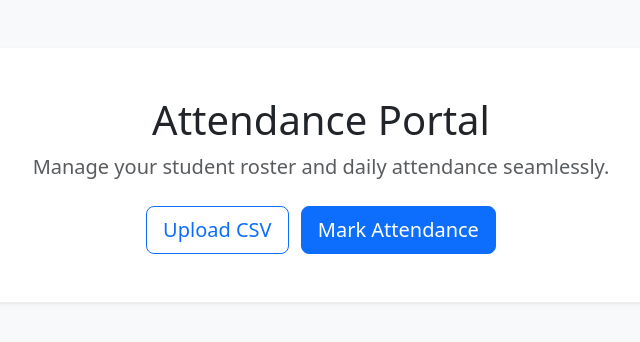
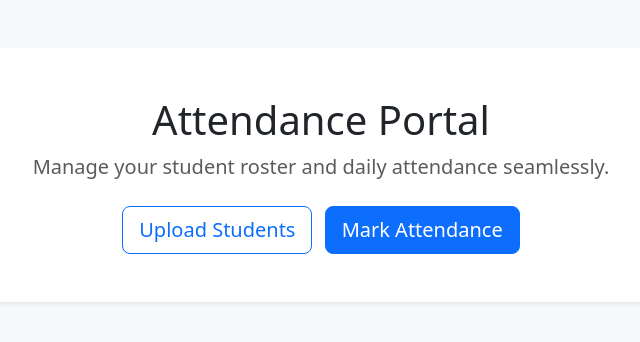
Before and after one commit to Yuki40411/Attendance-Prototype, a Flask app: page / in a window 1280 px wide. Shown: the part 56-398 px from the top of the page, without its empty margins (319-959 px from the left). Run offline with Flask 3, Linux system fonts and the light colour scheme.

Commit message:
Changed "Upload CSV" to "Upload Students"

```diff
--- a/templates/index.html
+++ b/templates/index.html
@@ -5,7 +5,7 @@
     <h1 >Attendance Portal</h1>
     <p class="lead text-muted">Manage your student roster and daily attendance seamlessly.</p>
     <div class="mt-4">
-        <a href="/upload" class="btn btn-outline-primary btn-lg me-2">Upload CSV</a>
+        <a href="/upload" class="btn btn-outline-primary btn-lg me-2">Upload Students</a>
         <a href="/attendance" class="btn btn-primary btn-lg">Mark Attendance</a>
     </div>
 </div>
```
